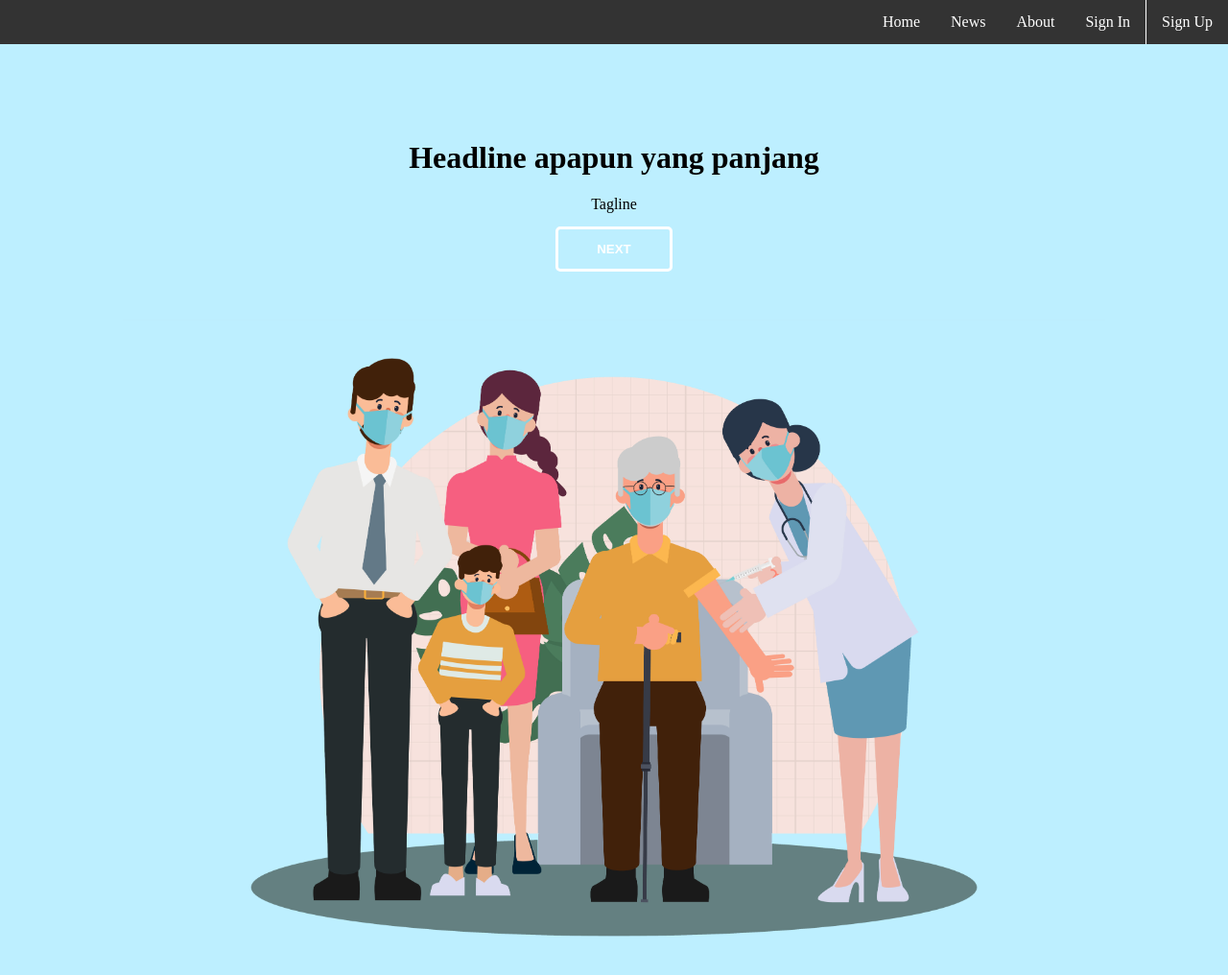
After one commit to Nielioo/Covid19-Website-AlmondTofuTeam, a PHP site: page /index.php in a window 1280 px wide. The commit adds this page. Shown: the whole page at 96% size. Run offline with PHP 8.4, Linux system fonts and the light colour scheme; some web fonts are replaced.

Commit message:
Update home page

```diff
--- a/index.css
+++ b/index.css
@@ -32,11 +32,93 @@
     U+FEFF, U+FFFD;
 }
 
-*{
-    font-family: "Poppins";
-    box-sizing: border-box;
+body {
+  font-family: "Poppins";
+  box-sizing: border-box;
+  margin: 0;
+  padding: 0;
+  background-color: #bdefff;
 }
 
-p {
-  color: blue;
+nav {
 }
+
+img {
+  display: block;
+  margin: auto;
+  width: 80%;
+  margin-top: 50px;
+}
+
+.container {
+}
+
+.header {
+  margin-top: 100px;
+  text-align: center;
+}
+
+.header label {
+  font-weight: normal;
+}
+
+button,
+button::after {
+  -webkit-transition: all 0.3s;
+	-moz-transition: all 0.3s;
+  -o-transition: all 0.3s;
+	transition: all 0.3s;
+}
+
+button {
+  background: none;
+  border: 3px solid #fff;
+  border-radius: 5px;
+  /* color: #fff; */
+  display: block;
+  /* font-size: 1.6em; */
+  font-weight: bold;
+  margin: 1em auto;
+  /* padding: 1em 3em; */
+  padding: 0;
+  position: relative;
+  text-transform: uppercase;
+}
+
+button::before,
+button::after {
+  background: #fff;
+  content: '';
+  position: absolute;
+  z-index: -1;
+}
+
+/* button:hover {
+  color: #2ecc71;
+} */
+
+.button::after {
+  height: 100%;
+  left: 0;
+  top: 0;
+  width: 0;
+}
+
+.button:hover:after {
+  width: 100%;
+}
+
+.button a {
+  display: block;
+  padding: 1em 3em;
+  color: white;
+  text-decoration: none;
+}
+
+button:hover a {
+  color: #2ecc71;
+}
+
+.first {
+  background-color: white;
+}
--- /dev/null
+++ b/index.php
@@ -0,0 +1,31 @@
+<!DOCTYPE html>
+<html lang="en">
+
+<head>
+  <meta charset="UTF-8" />
+  <meta http-equiv="X-UA-Compatible" content="IE=edge" />
+  <meta name="viewport" content="width=device-width, initial-scale=1.0" />
+  <title>Document</title>
+  <link rel="stylesheet" href="index.css" />
+</head>
+
+<body>
+  <?php
+  require_once("navigation_bar.html");
+  ?>
+
+  <div class="container">
+    <div class="header">
+      <h1>Headline apapun yang panjang</h1>
+      <label>Tagline</label>
+      <br />
+      <button class="button"><a href="#">Next</a></button>
+    </div>
+    <div>
+      <img src="assets/family.png" />
+    </div>
+    <div class="first"></div>
+  </div>
+</body>
+
+</html>
```
Also changed, not shown: index.html (deleted, +0 -13 lines), assets/family.jpg (added), assets/family.png (added).
